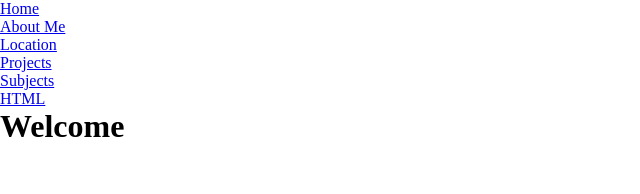
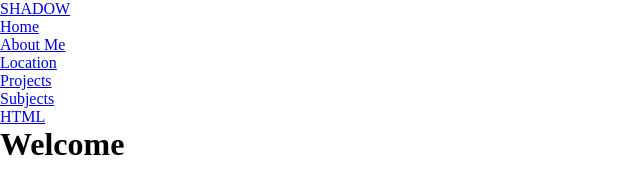
Before and after one commit to SuneelKumarDuvesh/Web-Projects, a plain HTML site: page index.html in a window 1280 px wide. Shown: the whole page, without its empty margins (0-640 px from the left). Drawn offline with Linux system fonts and the light colour scheme.

Commit message:
Update index.html

```diff
--- a/index.html
+++ b/index.html
@@ -7,7 +7,7 @@
     </head>
     <body>
              <nav>
-                 <div class="elem">
+                  <a href="#"> SHADOW </a>
                    <ul>
                        <li><a href="#" class="home">Home</a></li>
                        <li><a href="About.html">About Me</a></li>
```
